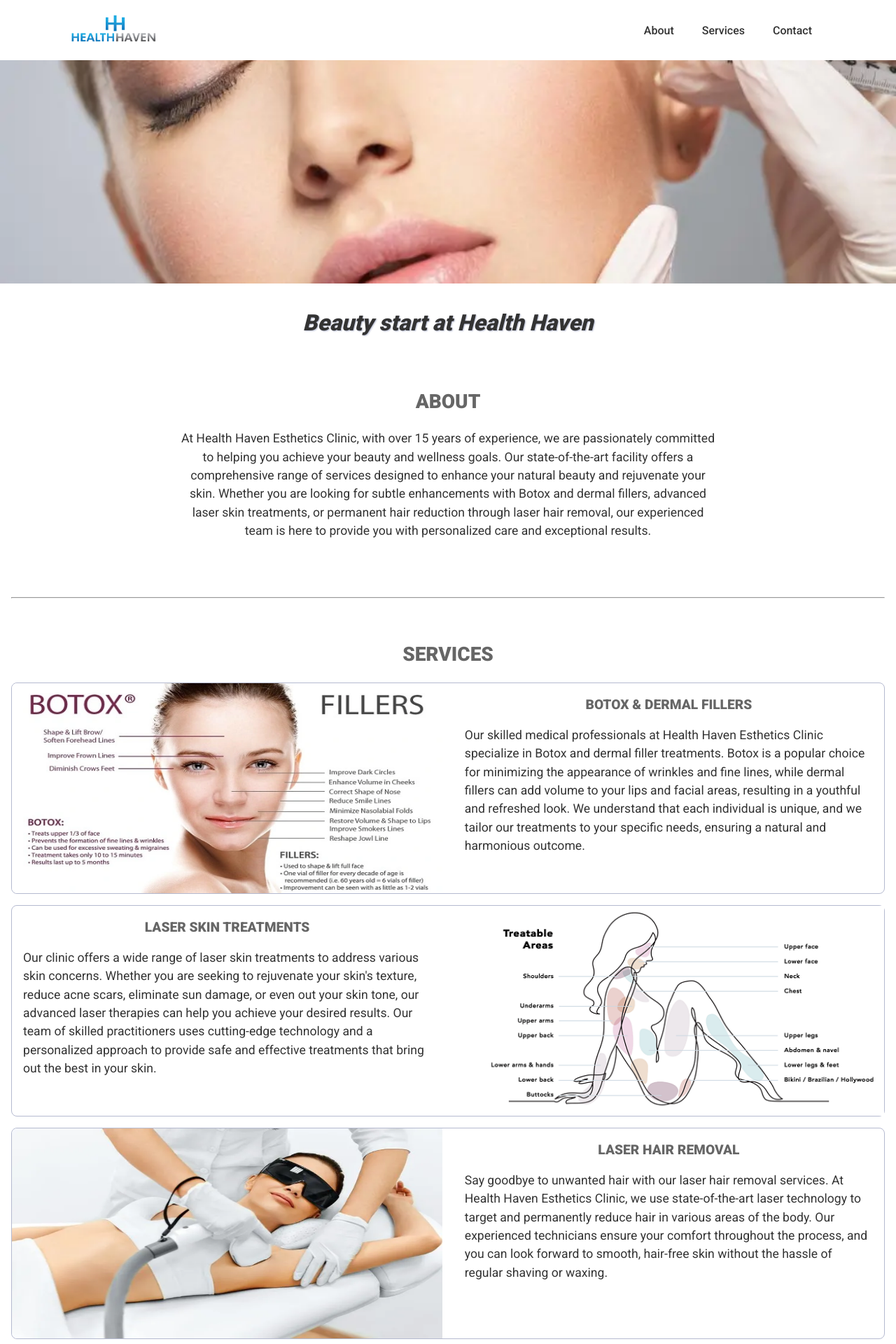
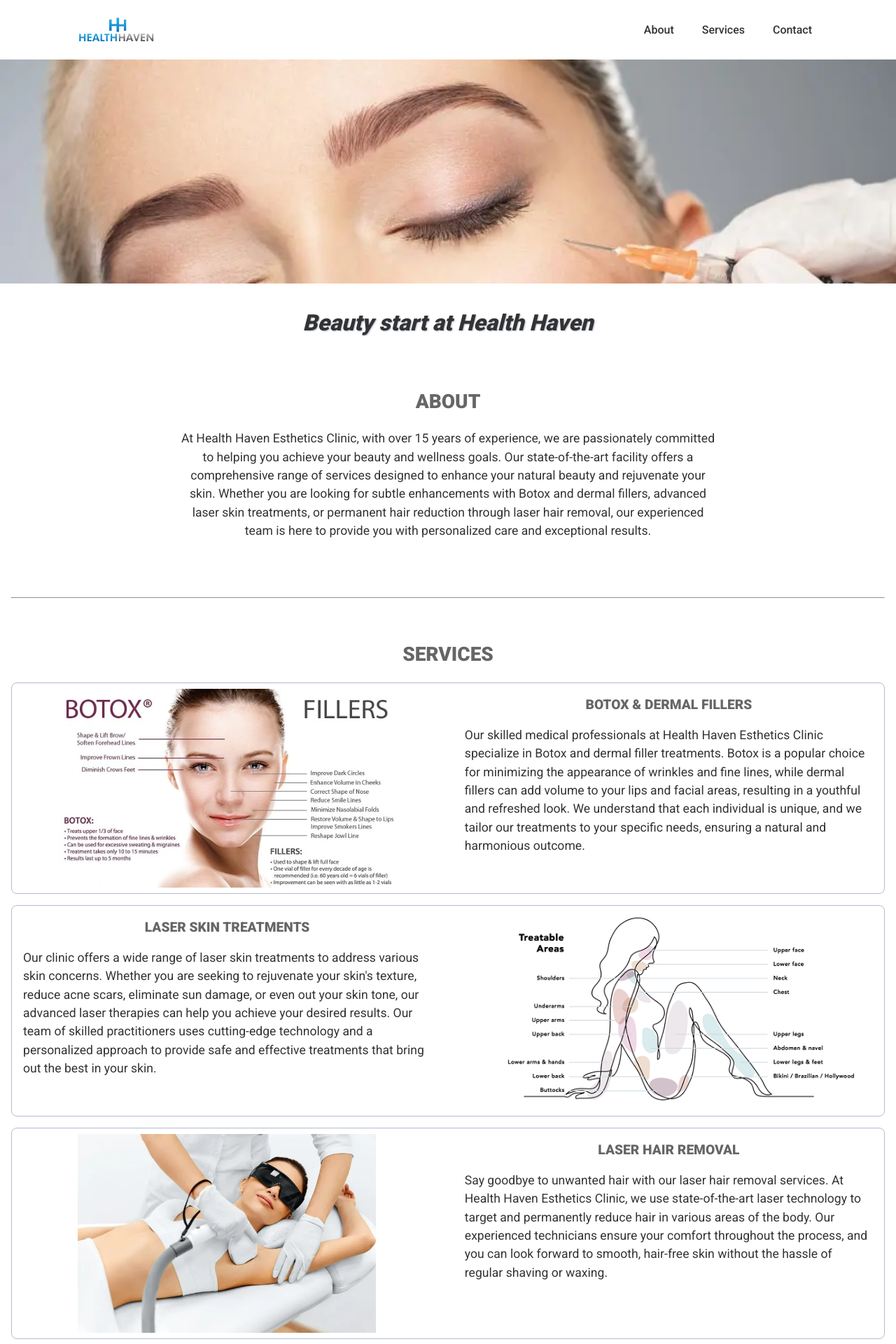
Before and after one commit to LaithAlwani/hh-aesthetics, a Next.js app: page / in a window 1280 px wide. Shown: the top 1920 px of the page at 70% size. Built offline with nearby package versions, Linux system fonts and the light colour scheme; no server answers.

Commit message:
improves score to 95 on mobile

```diff
--- a/components/Navbar.jsx
+++ b/components/Navbar.jsx
@@ -14,8 +14,8 @@ export default function Navbar() {
   return (
     <nav>
       <div className="nav-container">
-        <a href="#app" className="logo-container" onClick={()=>toggleMenu('home')}>
-          <Image src="/images/logo.webp" alt="logo" className="logo" width={125} height={50} />
+        <a href="#app" className="img-container" onClick={()=>toggleMenu('home')}>
+          <Image src="/images/logo.webp" priority alt="logo" layout="fill"  objectFit="contain"  />
         </a>
         <div className="links">
           <NavLinks />
--- a/components/Services.jsx
+++ b/components/Services.jsx
@@ -6,7 +6,7 @@ export default function Services() {
       <h2>Services</h2>
       <div className="card">
         <div className="img-container">
-          <Image src="/images/botox.webp" alt="botox" layout="fill" objectFit="" objectPosition=""/>
+          <Image src="/images/botox.webp" alt="botox" layout="fill" objectFit="contain" objectPosition=""/>
         </div>
         <div className="card-content">
           <h3>BOTOX & DERMAL FILLERS</h3>
@@ -33,12 +33,12 @@ export default function Services() {
           </p>
         </div>
         <div className="img-container">
-          <Image src="/images/lhr.webp" alt="laser treatments" layout="fill" objectFit="" objectPosition="" />
+          <Image src="/images/lhr.webp" alt="laser treatments" layout="fill" objectFit="contain" objectPosition="" />
         </div>
       </div>
       <div className="card">
         <div className="img-container">
-          <Image src="/images/lhr2.webp" alt="laser hair removal" layout="fill" objectFit="" objectPosition=""/>
+          <Image src="/images/lhr2.webp" alt="laser hair removal" layout="fill" objectFit="contain" objectPosition="center"/>
         </div>
         <div className="card-content">
           <h3>LASER HAIR REMOVAL</h3>
--- a/pages/index.js
+++ b/pages/index.js
@@ -2,12 +2,13 @@ import Head from "next/head";
 import dynamic from "next/dynamic";
 import Image from "next/image";
 import { Toaster } from "react-hot-toast";
+import Navbar from "../components/Navbar";
 
-const Navbar = dynamic(() => import('../components/Navbar'));
-const About = dynamic(()=> import('../components/About'));
-const Services = dynamic(() => import('../components/Services'));
-const WhyChoose = dynamic(()=> import('../components/WhyChoose'));
-const Contact = dynamic(() => import('../components/Contact'));
+// const Navbar = dynamic(() => import("../components/Navbar"));
+const About = dynamic(() => import("../components/About"));
+const Services = dynamic(() => import("../components/Services"));
+const WhyChoose = dynamic(() => import("../components/WhyChoose"));
+const Contact = dynamic(() => import("../components/Contact"));
 
 export default function Home() {
   return (
@@ -28,10 +29,17 @@ export default function Home() {
       <Toaster />
       <Navbar />
       <div className="banner-wrapper" id="banner">
-      <div className="img-wrapper">
-        <Image src={"/images/hero.webp"} priority fill objectFit="cover" objectPosition="center" alt="hero-image"/>
+        <div className="img-wrapper">
+          <Image
+            src={"/images/hero.webp"}
+            priority
+            fill
+            objectFit="cover"
+            objectPosition="top"
+            alt="hero-image"
+          />
+        </div>
       </div>
-    </div>
       <main>
         <h1>
           <em>Beauty start at Health Haven</em>
--- a/styles/home.css
+++ b/styles/home.css
@@ -31,6 +31,9 @@ nav a {
   margin: 0.25rem;
   padding: 1em;
   font-weight: 500;
+  position: relative;
+  width: 125px;
+  height: 45px;
 }
 
 nav .mobile-nav {
@@ -52,10 +55,6 @@ nav .open-nav {
   height: 10em;
 }
 
-.logo-container {
-  padding: 0;
-  margin: 0;
-}
 
 .active {
   font-size: large;
@@ -113,6 +112,8 @@ nav .open-nav {
 /*banner*/
 .banner-wrapper {
   width: 100%;
+  max-width: 1440px;
+  margin-inline: auto;
   height: 20rem;
   margin-top: 5.3rem;
   background-repeat: no-repeat;
@@ -177,6 +178,7 @@ main h1 em {
   border-radius: var(--border-radius) 0 0 var(--border-radius);
   height: 100%;
   width: 100%;
+  padding: 0.5rem;
 }
 .card .card-content {
   border-radius: 0 0.5rem 0.5rem 0;
```
